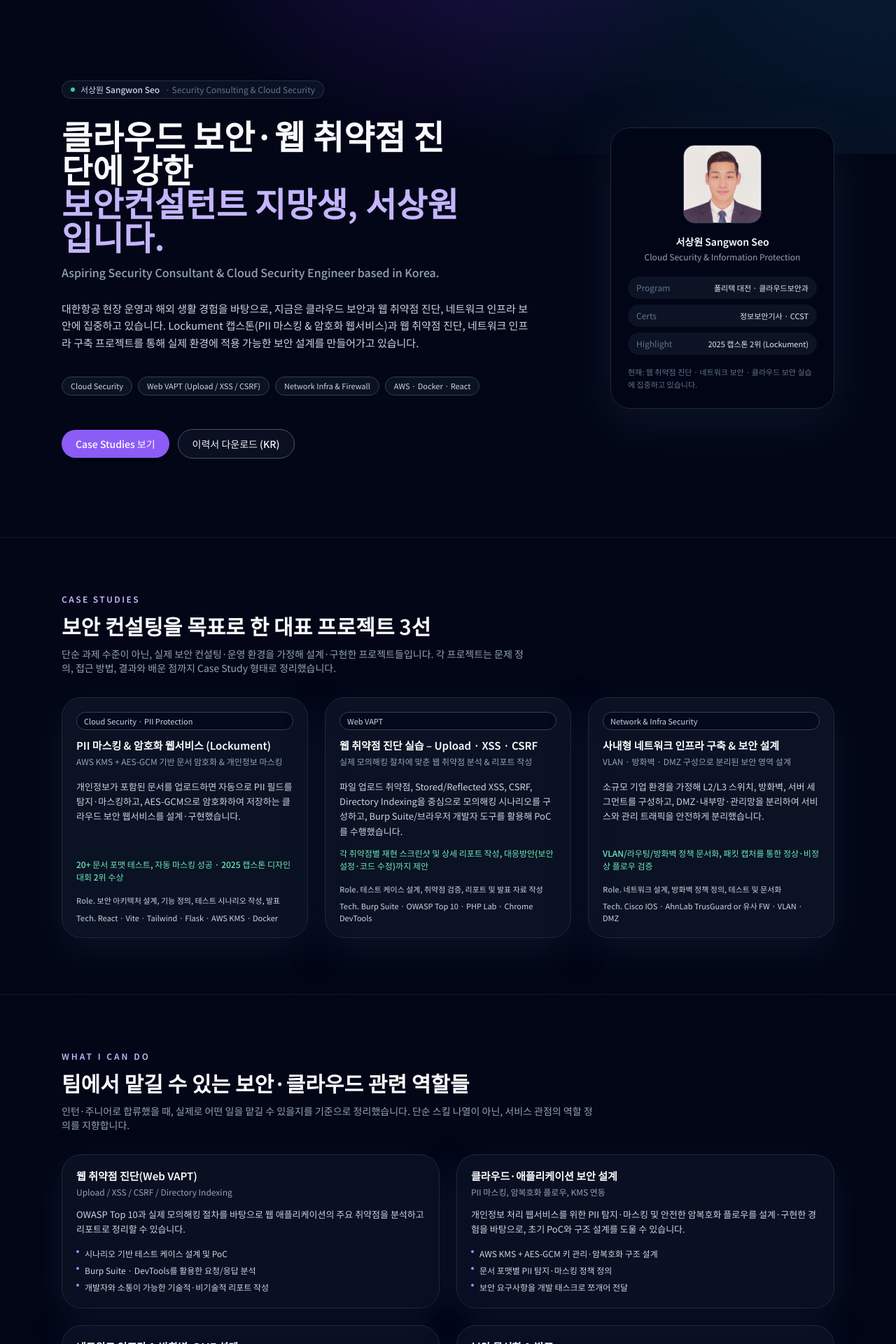
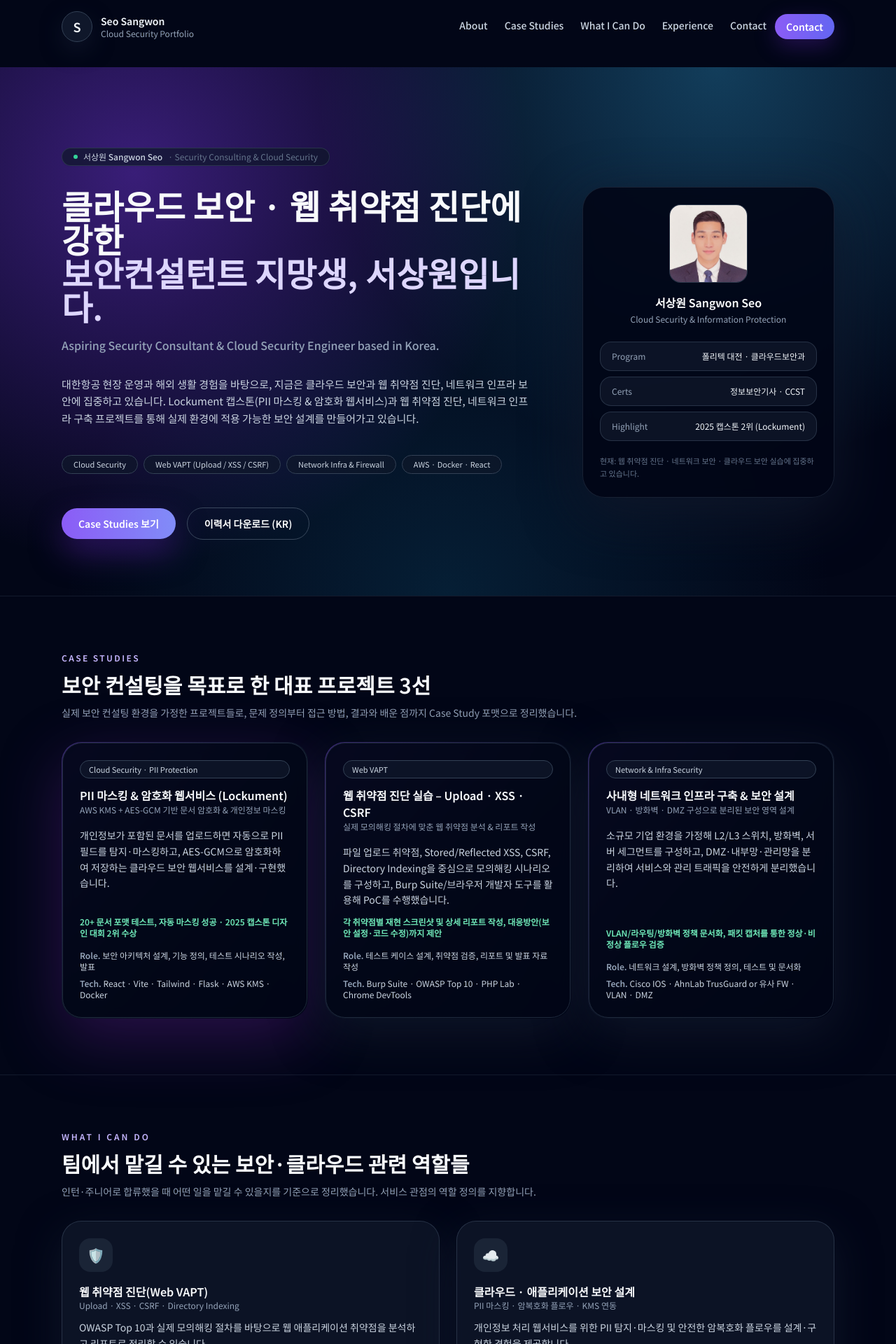
Before and after one commit to yourblueoceans/yourblueoceans.github.io, a React (Vite) app: page / in a window 1280 px wide. Shown: the top 1920 px of the page at 70% size. Built offline with nearby package versions, Linux system fonts and the light colour scheme.

Commit message:
feat: redesign portfolio with megazone style

```diff
--- a/src/App.tsx
+++ b/src/App.tsx
@@ -1,4 +1,5 @@
 import React from "react";
+import Header from "./components/Header";
 import HeroSection from "./components/HeroSection";
 import CaseStudiesSection from "./components/CaseStudiesSection";
 import ServicesSection from "./components/ServicesSection";
@@ -9,9 +10,8 @@ import ContactSection from "./components/ContactSection";
 const App: React.FC = () => {
   return (
     <div className="min-h-screen bg-slate-950 text-slate-50 antialiased">
-      {/* 상단 네비게이션(이미 따로 있다면 여기에 포함하면 됨) */}
-      {/* <Header /> */}
-      <main>
+      <Header />
+      <main className="pt-24">
         <HeroSection />
         <CaseStudiesSection />
         <ServicesSection />
--- a/src/components/CaseStudiesSection.tsx
+++ b/src/components/CaseStudiesSection.tsx
@@ -52,35 +52,31 @@ const CaseStudiesSection: React.FC = () => {
   return (
     <section id="case-studies" className="border-b border-slate-800/60 bg-slate-950">
       <div className="mx-auto flex max-w-6xl flex-col gap-8 px-6 py-16 sm:py-20">
-        {/* 헤더 */}
         <div className="space-y-3">
-          <p className="text-xs font-semibold tracking-[0.2em] text-violet-300">
-            CASE STUDIES
-          </p>
-          <h2 className="text-2xl font-semibold text-slate-50 sm:text-3xl">
-            보안 컨설팅을 목표로 한 대표 프로젝트 3선
-          </h2>
-          <p className="max-w-2xl text-sm text-slate-400">
-            단순 과제 수준이 아닌, 실제 보안 컨설팅·운영 환경을 가정해 설계·구현한 프로젝트들입니다. 각 프로젝트는 문제
-            정의, 접근 방법, 결과와 배운 점까지 Case Study 형태로 정리했습니다.
+          <p className="text-xs font-semibold tracking-[0.2em] text-violet-300">CASE STUDIES</p>
+          <h2 className="text-2xl font-semibold text-slate-50 sm:text-3xl">보안 컨설팅을 목표로 한 대표 프로젝트 3선</h2>
+          <p className="max-w-3xl text-sm text-slate-400">
+            실제 보안 컨설팅 환경을 가정한 프로젝트들로, 문제 정의부터 접근 방법, 결과와 배운 점까지 Case Study 포맷으로 정리했습니다.
           </p>
         </div>
 
-        {/* 카드 그리드 */}
         <div className="grid gap-6 md:grid-cols-2 xl:grid-cols-3">
-          {caseStudies.map((item) => (
+          {caseStudies.map((item, idx) => (
             <article
               key={item.id}
-              className="flex h-full flex-col rounded-3xl border border-slate-800 bg-slate-900/70 p-5 shadow-[0_18px_50px_rgba(15,23,42,0.75)] transition hover:-translate-y-1 hover:border-violet-500/80 hover:bg-slate-900/90 hover:shadow-[0_28px_80px_rgba(15,23,42,0.95)]"
+              className={`group rounded-3xl bg-gradient-to-br from-violet-500/40 via-slate-900 to-transparent p-[1px] ${
+                idx === 0 ? "shadow-[0_28px_90px_rgba(88,28,135,0.45)]" : "shadow-[0_20px_70px_rgba(15,23,42,0.9)]"
+              } transition`}
             >
-              <div className="mb-3 inline-flex items-center rounded-full border border-slate-700 bg-slate-950/70 px-2.5 py-1 text-[11px] text-slate-300">
+              <div className="flex h-full flex-col rounded-[inherit] border border-slate-800 bg-slate-950/90 p-6 backdrop-blur">
+                <div className="mb-3 inline-flex items-center rounded-full border border-slate-700 bg-slate-900/80 px-3 py-1 text-[11px] text-slate-300">
                   {item.category}
                 </div>
-              <h3 className="text-sm font-semibold text-slate-50 sm:text-[15px]">{item.title}</h3>
-              <p className="mt-1 text-[12px] text-slate-400">{item.subtitle}</p>
-              <p className="mt-4 flex-1 text-[13px] leading-relaxed text-slate-300">{item.summary}</p>
-              <p className="mt-3 text-[12px] font-medium text-emerald-300">{item.impact}</p>
-              <div className="mt-4 space-y-2 text-[11px] text-slate-300">
+                <h3 className="text-base font-semibold text-slate-50">{item.title}</h3>
+                <p className="text-[12px] text-slate-400">{item.subtitle}</p>
+                <p className="mt-4 flex-1 text-sm leading-relaxed text-slate-300">{item.summary}</p>
+                <p className="mt-3 text-xs font-semibold text-emerald-300">{item.impact}</p>
+                <div className="mt-4 space-y-2 text-xs text-slate-300">
                   <p>
                     <span className="font-semibold text-slate-400">Role. </span>
                     {item.role}
@@ -89,6 +85,7 @@ const CaseStudiesSection: React.FC = () => {
                     <span className="font-semibold text-slate-400">Tech. </span>
                     {item.techStack.join(" · ")}
                   </p>
+                </div>
               </div>
             </article>
           ))}
--- /dev/null
+++ b/src/components/Header.tsx
@@ -0,0 +1,75 @@
+import React, { useEffect, useState } from "react";
+
+const navItems = [
+  { label: "About", target: "about" },
+  { label: "Case Studies", target: "case-studies" },
+  { label: "What I Can Do", target: "services" },
+  { label: "Experience", target: "experience" },
+  { label: "Contact", target: "contact" },
+];
+
+const Header: React.FC = () => {
+  const [scrolled, setScrolled] = useState(false);
+
+  useEffect(() => {
+    const handleScroll = () => setScrolled(window.scrollY > 40);
+    handleScroll();
+    window.addEventListener("scroll", handleScroll, { passive: true });
+    return () => window.removeEventListener("scroll", handleScroll);
+  }, []);
+
+  const handleNavigate = (target: string) => {
+    const el = document.getElementById(target);
+    if (el) {
+      el.scrollIntoView({ behavior: "smooth", block: "start" });
+    }
+  };
+
+  return (
+    <header
+      className={`fixed inset-x-0 top-0 z-40 transition ${
+        scrolled ? "border-b border-slate-800/70 bg-slate-950/85 backdrop-blur-md" : "bg-transparent"
+      }`}
+    >
+      <div className="mx-auto flex max-w-6xl flex-col gap-3 px-4 py-4 sm:px-6 lg:flex-row lg:items-center lg:gap-6">
+        <button
+          type="button"
+          onClick={() => handleNavigate("hero")}
+          className="flex items-center gap-3 text-left text-slate-100 focus-visible:outline focus-visible:outline-2 focus-visible:outline-offset-2 focus-visible:outline-violet-400"
+        >
+          <span className="inline-flex h-11 w-11 items-center justify-center rounded-full border border-slate-700 bg-slate-900 text-lg font-semibold shadow-[0_12px_30px_rgba(15,23,42,0.8)]">
+            S
+          </span>
+          <div className="leading-tight">
+            <p className="text-sm font-semibold">Seo Sangwon</p>
+            <p className="text-xs text-slate-400">Cloud Security Portfolio</p>
+          </div>
+        </button>
+
+        <nav className="flex flex-1 flex-wrap items-center gap-3 text-sm text-slate-300 lg:justify-end">
+          <div className="flex flex-1 flex-wrap gap-4 overflow-x-auto pb-1 lg:flex-none lg:gap-6">
+            {navItems.map((item) => (
+              <button
+                key={item.target}
+                type="button"
+                onClick={() => handleNavigate(item.target)}
+                className="relative text-sm font-medium text-slate-300 transition hover:text-slate-50 focus-visible:outline focus-visible:outline-2 focus-visible:outline-offset-2 focus-visible:outline-violet-400"
+              >
+                {item.label}
+                <span className="absolute inset-x-0 -bottom-1 hidden h-px rounded-full bg-gradient-to-r from-violet-500/0 via-violet-500/80 to-violet-500/0 opacity-0 transition group-hover:opacity-100 lg:block" />
+              </button>
+            ))}
+          </div>
+          <a
+            href="mailto:bluetrees88@gmail.com?subject=Security%20Consulting%20Inquiry"
+            className="inline-flex items-center justify-center rounded-full bg-gradient-to-r from-violet-500 to-indigo-500 px-4 py-2 text-sm font-semibold text-white shadow-[0_10px_30px_rgba(76,29,149,0.45)] transition hover:from-violet-400 hover:to-sky-400 focus-visible:outline focus-visible:outline-2 focus-visible:outline-offset-2 focus-visible:outline-violet-400"
+          >
+            Contact
+          </a>
+        </nav>
+      </div>
+    </header>
+  );
+};
+
+export default Header;
--- a/src/components/HeroSection.tsx
+++ b/src/components/HeroSection.tsx
@@ -1,5 +1,12 @@
 // src/components/HeroSection.tsx
 import React from "react";
+
+const keywords = [
+  "Cloud Security",
+  "Web VAPT (Upload / XSS / CSRF)",
+  "Network Infra & Firewall",
+  "AWS · Docker · React",
+];
 
 const HeroSection: React.FC = () => {
   const scrollToCaseStudies = () => {
@@ -13,93 +20,87 @@ const HeroSection: React.FC = () => {
 
   return (
     <section id="hero" className="relative overflow-hidden border-b border-slate-800/60 bg-slate-950">
-      {/* 부드러운 백그라운드 그라데이션 */}
       <div
         aria-hidden="true"
-        className="pointer-events-none absolute inset-x-0 top-[-200px] h-[420px] bg-[radial-gradient(circle_at_top,_rgba(109,40,217,0.35),_transparent_55%),radial-gradient(circle_at_top_right,_rgba(56,189,248,0.18),_transparent_55%)] opacity-80"
+        className="pointer-events-none absolute inset-0 bg-[radial-gradient(circle_at_15%_20%,rgba(124,58,237,0.45),transparent_45%),radial-gradient(circle_at_80%_0%,rgba(56,189,248,0.3),transparent_45%),radial-gradient(circle_at_50%_100%,rgba(8,47,73,0.6),transparent_55%)]"
       />
 
-      <div className="relative mx-auto flex max-w-6xl flex-col gap-12 px-6 pb-20 pt-24 lg:flex-row lg:items-center lg:pb-28 lg:pt-28">
-        {/* LEFT: 텍스트 */}
-        <div className="flex-1 space-y-7">
-          {/* Eyebrow */}
-          <div className="inline-flex items-center gap-2 rounded-full border border-slate-700/70 bg-slate-900/70 px-3 py-1 text-xs text-slate-300 shadow-sm backdrop-blur">
+      <div className="relative mx-auto flex min-h-[70vh] max-w-6xl flex-col gap-12 px-6 pb-20 pt-28 lg:flex-row lg:items-center">
+        {/* LEFT */}
+        <div className="flex-1 space-y-8">
+          <div className="inline-flex items-center gap-2 rounded-full border border-slate-700/70 bg-slate-900/70 px-4 py-1 text-xs text-slate-300 shadow-sm backdrop-blur">
             <span className="h-1.5 w-1.5 rounded-full bg-emerald-400" />
             <span className="font-medium">서상원 Sangwon Seo</span>
             <span className="text-slate-500">· Security Consulting &amp; Cloud Security</span>
           </div>
 
-          {/* Title */}
-          <div className="space-y-4">
-            <h1 className="max-w-xl text-3xl font-semibold leading-tight text-slate-50 sm:text-4xl lg:text-5xl">
-              클라우드 보안·웹 취약점 진단에 강한
-              <span className="block text-violet-300">보안컨설턴트 지망생, 서상원입니다.</span>
+          <div className="space-y-5">
+            <h1 className="max-w-3xl text-3xl font-semibold leading-tight text-slate-50 sm:text-4xl lg:text-5xl">
+              클라우드 보안 · 웹 취약점 진단에 강한
+              <span className="block text-violet-200">보안컨설턴트 지망생, 서상원입니다.</span>
             </h1>
-            <p className="max-w-xl text-sm font-medium text-slate-400 sm:text-base">
+            <p className="text-sm font-medium text-slate-400 sm:text-base">
               Aspiring Security Consultant &amp; Cloud Security Engineer based in Korea.
             </p>
           </div>
 
-          {/* Body */}
           <p className="max-w-2xl text-sm leading-relaxed text-slate-300 sm:text-[15px]">
             대한항공 현장 운영과 해외 생활 경험을 바탕으로, 지금은 클라우드 보안과 웹 취약점 진단, 네트워크 인프라 보안에 집중하고 있습니다.
             Lockument 캡스톤(PII 마스킹 &amp; 암호화 웹서비스)과 웹 취약점 진단, 네트워크 인프라 구축 프로젝트를 통해 실제 환경에 적용 가능한
             보안 설계를 만들어가고 있습니다.
           </p>
 
-          {/* 키워드 태그 */}
           <div className="flex flex-wrap gap-2 pt-2">
-            {["Cloud Security", "Web VAPT (Upload / XSS / CSRF)", "Network Infra & Firewall", "AWS · Docker · React"].map((label) => (
-              <span key={label} className="rounded-full border border-slate-700 bg-slate-900/70 px-3 py-1 text-[11px] text-slate-300">
+            {keywords.map((label) => (
+              <span key={label} className="rounded-full border border-slate-700 bg-slate-900/70 px-4 py-1 text-[11px] text-slate-300">
                 {label}
               </span>
             ))}
           </div>
 
-          {/* CTA */}
-          <div className="flex flex-wrap items-center gap-3 pt-5">
+          <div className="flex flex-wrap items-center gap-4 pt-4">
             <button
               type="button"
               onClick={scrollToCaseStudies}
-              className="inline-flex items-center justify-center rounded-full bg-violet-500 px-5 py-2.5 text-sm font-medium text-white shadow-md transition hover:bg-violet-400 hover:shadow-lg focus-visible:outline-none focus-visible:ring-2 focus-visible:ring-violet-400 focus-visible:ring-offset-2 focus-visible:ring-offset-slate-950"
+              className="inline-flex items-center justify-center rounded-full bg-gradient-to-r from-violet-500 to-indigo-400 px-6 py-3 text-sm font-semibold text-white shadow-[0_20px_45px_rgba(76,29,149,0.55)] transition hover:from-violet-400 hover:to-sky-400 focus-visible:outline focus-visible:outline-2 focus-visible:outline-offset-2 focus-visible:outline-violet-400"
             >
               Case Studies 보기
             </button>
             <button
               type="button"
               onClick={openResume}
-              className="inline-flex items-center justify-center rounded-full border border-slate-600 bg-slate-900/60 px-5 py-2.5 text-sm font-medium text-slate-100 hover:bg-slate-800/80 transition focus-visible:outline-none focus-visible:ring-2 focus-visible:ring-slate-500 focus-visible:ring-offset-2 focus-visible:ring-offset-slate-950"
+              className="inline-flex items-center justify-center rounded-full border border-slate-600/80 bg-transparent px-6 py-3 text-sm font-semibold text-white transition hover:bg-slate-900/70 focus-visible:outline focus-visible:outline-2 focus-visible:outline-offset-2 focus-visible:outline-slate-500"
             >
               이력서 다운로드 (KR)
             </button>
           </div>
         </div>
 
-        {/* RIGHT: 프로필 카드 */}
-        <div className="flex w-full justify-center lg:w-[320px]">
-          <div className="w-full max-w-xs rounded-3xl border border-slate-800 bg-slate-950/90 p-6 shadow-[0_20px_70px_rgba(15,23,42,0.9)] backdrop-blur">
-            <div className="mx-auto h-28 w-28 overflow-hidden rounded-2xl border border-slate-700 bg-slate-900">
+        {/* RIGHT */}
+        <div className="flex w-full justify-center lg:w-[360px]">
+          <div className="w-full max-w-sm rounded-[32px] border border-slate-800/80 bg-slate-950/90 p-6 shadow-[0_24px_80px_rgba(15,23,42,0.95)] backdrop-blur">
+            <div className="mx-auto h-28 w-28 overflow-hidden rounded-2xl border border-slate-700/70 bg-slate-900">
               <img src="/profile.jpg" alt="서상원 증명사진" className="h-full w-full object-cover" />
             </div>
             <div className="mt-4 text-center">
-              <p className="text-sm font-semibold text-slate-50">서상원 Sangwon Seo</p>
+              <p className="text-base font-semibold text-white">서상원 Sangwon Seo</p>
               <p className="mt-1 text-xs text-slate-400">Cloud Security &amp; Information Protection</p>
             </div>
-            <dl className="mt-5 space-y-2 text-xs text-slate-300">
-              <div className="flex items-center justify-between rounded-2xl bg-slate-900/80 px-3 py-2">
-                <dt className="text-slate-500">Program</dt>
-                <dd className="text-right text-[11px] text-slate-200">폴리텍 대전 · 클라우드보안과</dd>
-              </div>
-              <div className="flex items-center justify-between rounded-2xl bg-slate-900/80 px-3 py-2">
-                <dt className="text-slate-500">Certs</dt>
-                <dd className="text-right text-[11px] text-slate-200">정보보안기사 · CCST</dd>
-              </div>
-              <div className="flex items-center justify-between rounded-2xl bg-slate-900/80 px-3 py-2">
-                <dt className="text-slate-500">Highlight</dt>
-                <dd className="text-right text-[11px] text-slate-200">2025 캡스톤 2위 (Lockument)</dd>
-              </div>
+
+            <dl className="mt-6 space-y-2 text-sm text-slate-100">
+              {[
+                { label: "Program", value: "폴리텍 대전 · 클라우드보안과" },
+                { label: "Certs", value: "정보보안기사 · CCST" },
+                { label: "Highlight", value: "2025 캡스톤 2위 (Lockument)" },
+              ].map((fact) => (
+                <div key={fact.label} className="flex items-center justify-between rounded-2xl border border-slate-700/70 bg-slate-900/80 px-4 py-2.5">
+                  <dt className="text-xs text-slate-400">{fact.label}</dt>
+                  <dd className="text-right text-[12px] text-slate-100">{fact.value}</dd>
+                </div>
+              ))}
             </dl>
-            <p className="mt-4 text-[11px] leading-relaxed text-slate-500">
+
+            <p className="mt-5 text-[11px] leading-relaxed text-slate-500">
               현재: 웹 취약점 진단 · 네트워크 보안 · 클라우드 보안 실습에 집중하고 있습니다.
             </p>
           </div>
--- a/src/components/ServicesSection.tsx
+++ b/src/components/ServicesSection.tsx
@@ -11,78 +11,61 @@ type Service = {
 const services: Service[] = [
   {
     title: "웹 취약점 진단(Web VAPT)",
-    subtitle: "Upload / XSS / CSRF / Directory Indexing",
+    subtitle: "Upload · XSS · CSRF · Directory Indexing",
     description:
-      "OWASP Top 10과 실제 모의해킹 절차를 바탕으로 웹 애플리케이션의 주요 취약점을 분석하고 리포트로 정리할 수 있습니다.",
-    bullets: [
-      "시나리오 기반 테스트 케이스 설계 및 PoC",
-      "Burp Suite · DevTools를 활용한 요청/응답 분석",
-      "개발자와 소통이 가능한 기술적·비기술적 리포트 작성",
-    ],
+      "OWASP Top 10과 실제 모의해킹 절차를 바탕으로 웹 애플리케이션 취약점을 분석하고 리포트로 정리할 수 있습니다.",
+    bullets: ["시나리오 기반 테스트 케이스 & PoC", "Burp Suite · DevTools 요청/응답 분석", "기술/비기술 리포트 작성"],
   },
   {
-    title: "클라우드·애플리케이션 보안 설계",
-    subtitle: "PII 마스킹, 암복호화 플로우, KMS 연동",
+    title: "클라우드 · 애플리케이션 보안 설계",
+    subtitle: "PII 마스킹 · 암복호화 플로우 · KMS 연동",
     description:
-      "개인정보 처리 웹서비스를 위한 PII 탐지·마스킹 및 안전한 암복호화 플로우를 설계·구현한 경험을 바탕으로, 초기 PoC와 구조 설계를 도울 수 있습니다.",
-    bullets: [
-      "AWS KMS + AES-GCM 키 관리·암복호화 구조 설계",
-      "문서 포맷별 PII 탐지·마스킹 정책 정의",
-      "보안 요구사항을 개발 태스크로 쪼개어 전달",
-    ],
+      "개인정보 처리 웹서비스를 위한 PII 탐지·마스킹 및 안전한 암복호화 플로우를 설계·구현한 경험을 제공합니다.",
+    bullets: ["AWS KMS + AES-GCM 플로우 설계", "문서 포맷별 PII 정책 정의", "보안 요구사항 → 개발 태스크 변환"],
   },
   {
-    title: "네트워크 인프라 & 방화벽·DMZ 설계",
+    title: "네트워크 인프라 & 방화벽/DMZ",
     subtitle: "VLAN · 방화벽 정책 · DMZ 분리",
     description:
-      "소규모 사내망 환경을 가정한 L2/L3·방화벽 구성 경험을 바탕으로, 기본적인 네트워크 보안 구조 설계와 문서화를 수행할 수 있습니다.",
-    bullets: [
-      "서비스·관리·DMZ 세그먼트 설계 및 VLAN 구성",
-      "방화벽 정책(허용/차단) 정의 및 테스트 플로우 작성",
-      "Wireshark 등으로 정상·비정상 트래픽 캡처·분석",
-    ],
+      "소규모 사내망을 가정해 L2/L3 · 방화벽 · DMZ 구성을 설계하고, 정상/비정상 트래픽을 문서화합니다.",
+    bullets: ["서비스/관리/DMZ 세그먼트 설계", "방화벽 정책 정의 및 테스트", "패킷 캡처를 통한 검증"],
   },
   {
     title: "보안 문서화 & 발표",
-    subtitle: "리포트 · 제안서 · 캡스톤 발표 경험",
+    subtitle: "리포트 · 제안서 · 프레젠테이션",
     description:
-      "비전공자·경영진도 이해할 수 있는 형태로 보안 프로젝트를 설명하고, 결과를 리포트·발표 자료로 정리하는 역할에 강점을 갖고 있습니다.",
-    bullets: [
-      "취약점 리포트·조치 계획서 작성",
-      "슬라이드 구성 및 스토리텔링, 발표",
-      "다양한 이해관계자를 고려한 용어 선택",
-    ],
+      "비기술자도 이해할 수 있는 형태로 보안 프로젝트를 설명하고 결과를 리포트·발표 자료로 정리하는 역할에 강점이 있습니다.",
+    bullets: ["취약점 리포트 · 조치 계획서 작성", "슬라이드 구성 및 스토리텔링", "이해관계자별 맞춤 커뮤니케이션"],
   },
 ];
+
+const serviceIcons = ["🛡️", "☁️", "🌐", "🗂️"];
 
 const ServicesSection: React.FC = () => {
   return (
     <section id="services" className="border-b border-slate-800/60 bg-slate-950">
       <div className="mx-auto max-w-6xl px-6 py-16 sm:py-20">
-        {/* 헤더 */}
         <div className="mb-8 space-y-3">
           <p className="text-xs font-semibold tracking-[0.25em] text-violet-300">WHAT I CAN DO</p>
           <h2 className="text-2xl font-semibold text-slate-50 sm:text-3xl">팀에서 맡길 수 있는 보안·클라우드 관련 역할들</h2>
           <p className="max-w-3xl text-sm text-slate-400">
-            인턴·주니어로 합류했을 때, 실제로 어떤 일을 맡길 수 있을지를 기준으로 정리했습니다. 단순 스킬 나열이 아닌,
-            서비스 관점의 역할 정의를 지향합니다.
+            인턴·주니어로 합류했을 때 어떤 일을 맡길 수 있을지를 기준으로 정리했습니다. 서비스 관점의 역할 정의를 지향합니다.
           </p>
         </div>
 
-        {/* 카드 */}
         <div className="grid gap-6 md:grid-cols-2">
-          {services.map((service) => (
+          {services.map((service, idx) => (
             <article
               key={service.title}
-              className="flex h-full flex-col rounded-3xl border border-slate-800 bg-slate-900/60 p-5 shadow-[0_16px_45px_rgba(15,23,42,0.8)]"
+              className="flex h-full flex-col gap-4 rounded-3xl border border-slate-700/70 bg-slate-900/80 p-6 shadow-[0_20px_60px_rgba(15,23,42,0.85)] transition hover:-translate-y-1 hover:border-violet-500/70"
             >
+              <div className="inline-flex h-12 w-12 items-center justify-center rounded-2xl bg-slate-800/80 text-xl">{serviceIcons[idx]}</div>
               <div>
-                <h3 className="text-sm font-semibold text-slate-50 sm:text-[15px]">{service.title}</h3>
-                <p className="mt-1 text-[12px] text-slate-400">{service.subtitle}</p>
-                <p className="mt-3 text-[13px] leading-relaxed text-slate-300">{service.description}</p>
+                <h3 className="text-base font-semibold text-slate-50">{service.title}</h3>
+                <p className="text-xs text-slate-400">{service.subtitle}</p>
+                <p className="mt-3 text-sm leading-relaxed text-slate-300">{service.description}</p>
               </div>
-
-              <ul className="mt-4 space-y-1.5 text-[12px] text-slate-300">
+              <ul className="space-y-1 text-xs text-slate-300">
                 {service.bullets.map((bullet) => (
                   <li key={bullet} className="flex gap-2">
                     <span className="mt-1 h-1 w-1 flex-shrink-0 rounded-full bg-violet-400" />
```
Also changed, not shown: src/components/AboutSection.tsx (+4 -8 lines), src/components/ExperienceSection.tsx (+8 -6 lines), 3 other files (tests, documents, lock files or other folders). Lines whose indentation alone changed are shown as unchanged.
